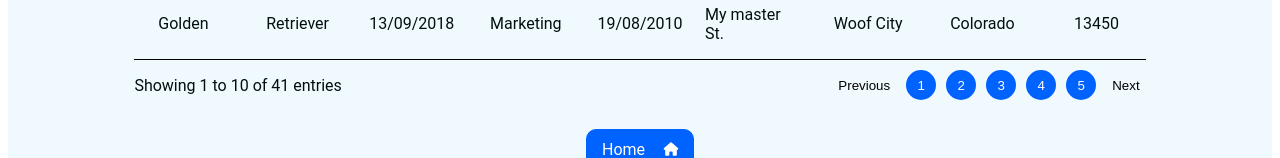
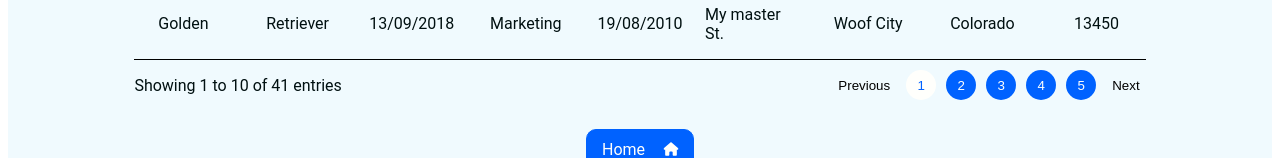
Before and after one commit to wfarre/hrnet-app, a React (Create React App) app: page /current-employees in a window 1280 px wide. Shown: the part 713-871 px from the top of the page. Built offline with nearby package versions, Linux system fonts and the light colour scheme.

Commit message:
improve table

```diff
--- a/src/Components/Table/Table.jsx
+++ b/src/Components/Table/Table.jsx
@@ -25,6 +25,8 @@ const Table = ({ employees }) => {
   const [prevId, setPrevId] = useState("firstName");
   const [currentDataType, setCurrentDataType] = useState("string");
 
+  const [pageNumber, setPageNumber] = useState(1);
+
   function getEmployeeToDisplay(data, startIndex) {
     let newArray = [];
     for (let i = startIndex; i < endIndex; i++) {
@@ -32,6 +34,10 @@ const Table = ({ employees }) => {
     }
     return newArray;
   }
+
+  const handlePageNumber = (number) => {
+    setPageNumber(number);
+  };
 
   useEffect(() => {
     setLastEmployeeIndex(startIndex + entriesPerPage);
@@ -163,6 +169,8 @@ const Table = ({ employees }) => {
         numberEntries={numberEntries}
         startIndex={startIndex}
         handleChangePage={(newStartIndex) => setStartIndex(newStartIndex)}
+        pageNumber={pageNumber}
+        handlePageNumber={(number) => handlePageNumber(number)}
       />
     </section>
   );
--- a/src/Components/Table/TableFooter/TableFooter.jsx
+++ b/src/Components/Table/TableFooter/TableFooter.jsx
@@ -4,13 +4,23 @@ const TableFooter = ({
   entriesPerPage,
   lastEmployeeIndex,
   handleChangePage,
+  handlePageNumber,
+  pageNumber,
 }) => {
+  const numberOfPages = Math.ceil(numberEntries / entriesPerPage);
+  const pageBtnIndex = [];
+  for (let i = 1; i <= numberOfPages; i++) {
+    pageBtnIndex.push(i);
+  }
+
   const handlePrevious = () => {
     const newStartIndex =
       startIndex - entriesPerPage < 0
         ? startIndex
         : startIndex - entriesPerPage;
+    const newPage = pageNumber === 1 ? pageNumber : pageNumber - 1;
     handleChangePage(newStartIndex);
+    handlePageNumber(parseInt(newPage));
   };
 
   const handleNext = () => {
@@ -18,20 +28,15 @@ const TableFooter = ({
       startIndex - entriesPerPage > numberEntries
         ? startIndex
         : startIndex + entriesPerPage;
+    const newPage = pageNumber === numberOfPages ? pageNumber : pageNumber + 1;
     handleChangePage(newStartIndex);
+    handlePageNumber(parseInt(newPage));
   };
 
-  const numberOfPages = Math.ceil(numberEntries / entriesPerPage);
-  const pageBtnIndex = [];
-  for (let i = 1; i <= numberOfPages; i++) {
-    pageBtnIndex.push(i);
-  }
-
   const handlePageBtnClick = (e) => {
-    console.log(numberOfPages);
     const newStartIndex = e.target.id * entriesPerPage - entriesPerPage;
-    console.log(newStartIndex);
     handleChangePage(newStartIndex);
+    handlePageNumber(parseInt(e.target.id));
   };
 
   return (
@@ -52,8 +57,12 @@ const TableFooter = ({
         {pageBtnIndex.map((index) => {
           return (
             <button
-              className="page-btn"
               id={index}
+              className={
+                parseInt(pageNumber) === parseInt(index)
+                  ? "page-btn active"
+                  : "page-btn"
+              }
               key={index}
               onClick={handlePageBtnClick}
             >
--- a/src/Components/Table/assets/Table.css
+++ b/src/Components/Table/assets/Table.css
@@ -161,6 +161,11 @@
   transition: all 300ms;
 }
 
+.active {
+  color: #0062ff;
+  background-color: #fffffc;
+}
+
 .search-input {
   padding: 5px;
   padding-left: 10px;
```
